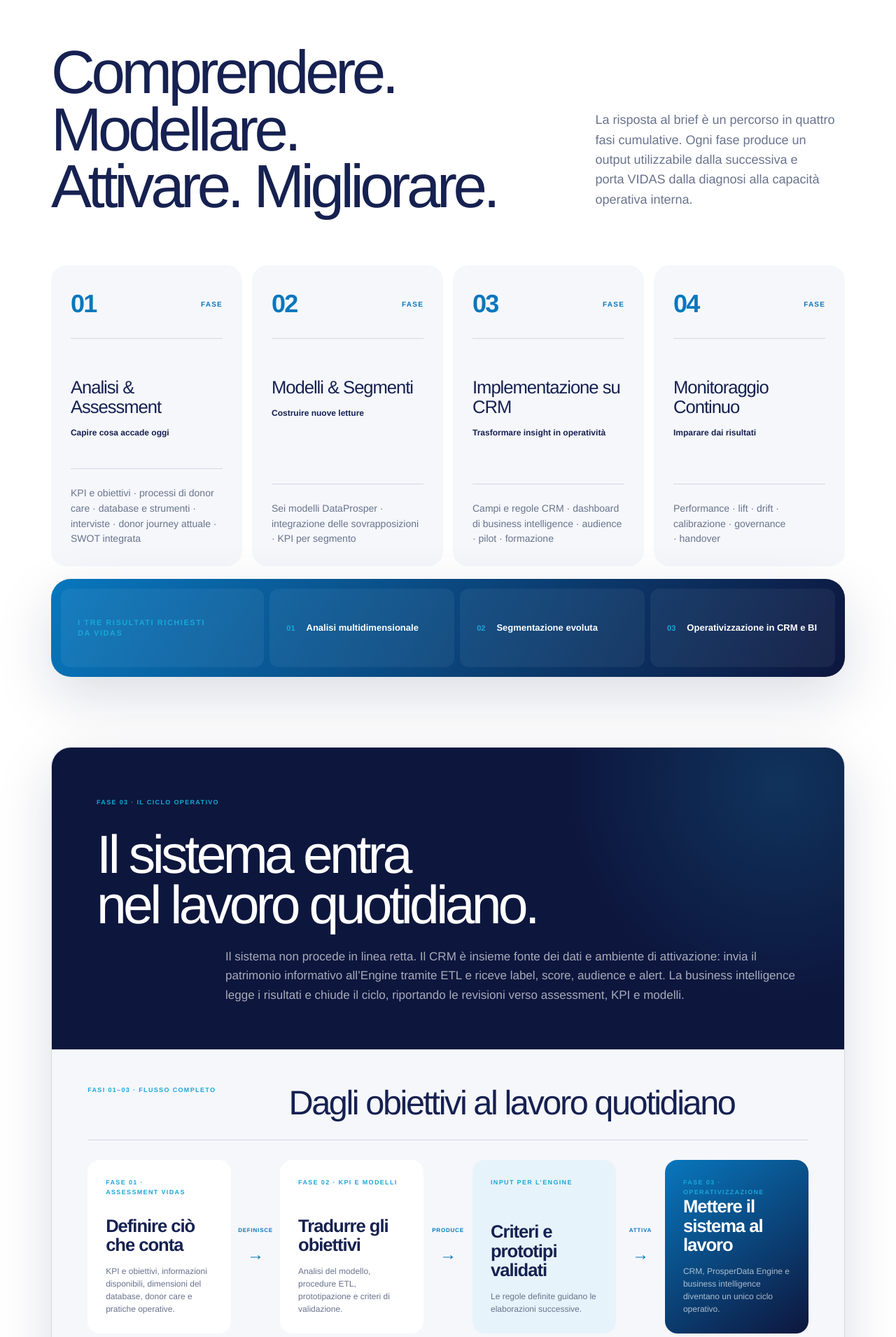
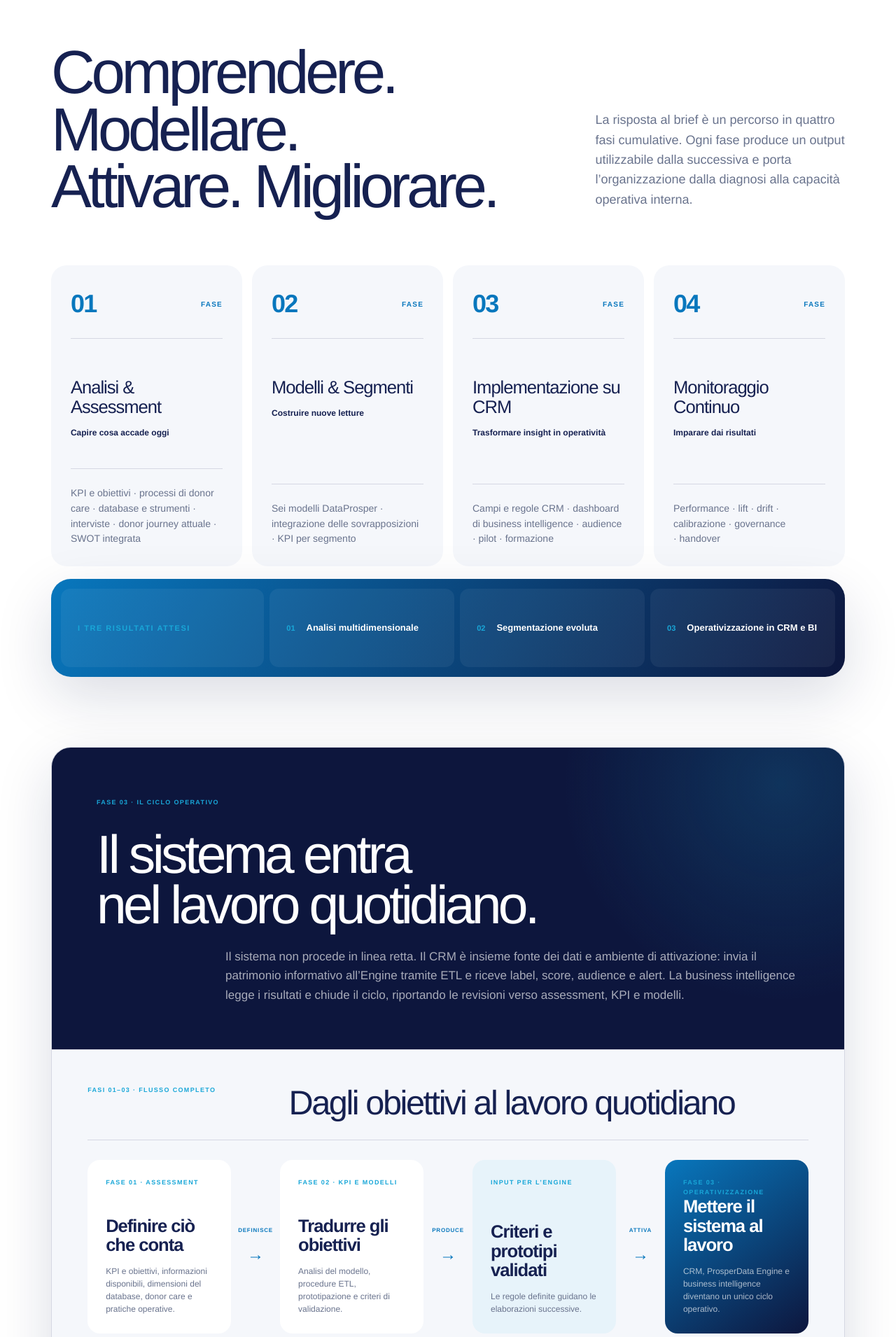
Before and after one commit to marieamadei/prosperdata-engine, a Next.js app: page / in a window 1280 px wide. Shown: the part 6165-8075 px from the top of the page at 70% size. Built offline with nearby package versions, Linux system fonts and the light colour scheme.

Commit message:
Remove VIDAS references from public site

```diff
--- a/app/page.tsx
+++ b/app/page.tsx
@@ -401,7 +401,7 @@ export default function Home() {
         <div className="section-index" data-reveal><span>04</span><p>Il metodo</p></div>
         <div className="method__heading" data-reveal>
           <h2 id="method-title">Comprendere. Modellare.<br />Attivare. Migliorare.</h2>
-          <p>La risposta al brief è un percorso in quattro fasi cumulative. Ogni fase produce un output utilizzabile dalla successiva e porta VIDAS dalla diagnosi alla capacità operativa interna.</p>
+          <p>La risposta al brief è un percorso in quattro fasi cumulative. Ogni fase produce un output utilizzabile dalla successiva e porta l’organizzazione dalla diagnosi alla capacità operativa interna.</p>
         </div>
         <div className="method__steps" data-reveal>
           {method.map((item) => (
@@ -415,7 +415,7 @@ export default function Home() {
         </div>
 
         <div className="method__outcomes" data-reveal>
-          <span>I tre risultati richiesti da VIDAS</span>
+          <span>I tre risultati attesi</span>
           <div><strong>01</strong><p>Analisi multidimensionale</p></div>
           <div><strong>02</strong><p>Segmentazione evoluta</p></div>
           <div><strong>03</strong><p>Operativizzazione in CRM e BI</p></div>
@@ -434,7 +434,7 @@ export default function Home() {
               <h4 id="operations-design-title">Dagli obiettivi al lavoro quotidiano</h4>
             </div>
             <div className="operations-design-flow">
-              <article><span>FASE 01 · ASSESSMENT VIDAS</span><strong>Definire ciò che conta</strong><p>KPI e obiettivi, informazioni disponibili, dimensioni del database, donor care e pratiche operative.</p></article>
+              <article><span>FASE 01 · ASSESSMENT</span><strong>Definire ciò che conta</strong><p>KPI e obiettivi, informazioni disponibili, dimensioni del database, donor care e pratiche operative.</p></article>
               <div className="operations-arrow" aria-hidden="true"><small>DEFINISCE</small><i>→</i></div>
               <article><span>FASE 02 · KPI E MODELLI</span><strong>Tradurre gli obiettivi</strong><p>Analisi del modello, procedure ETL, prototipazione e criteri di validazione.</p></article>
               <div className="operations-arrow" aria-hidden="true"><small>PRODUCE</small><i>→</i></div>
```
Also changed, not shown: 1 other file (tests, documents, lock files or other folders).
